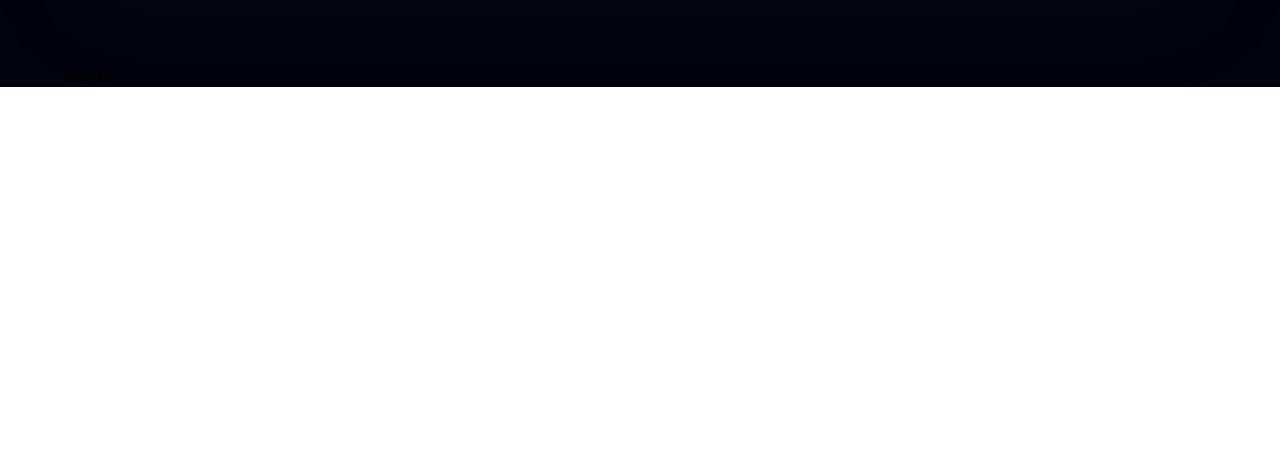
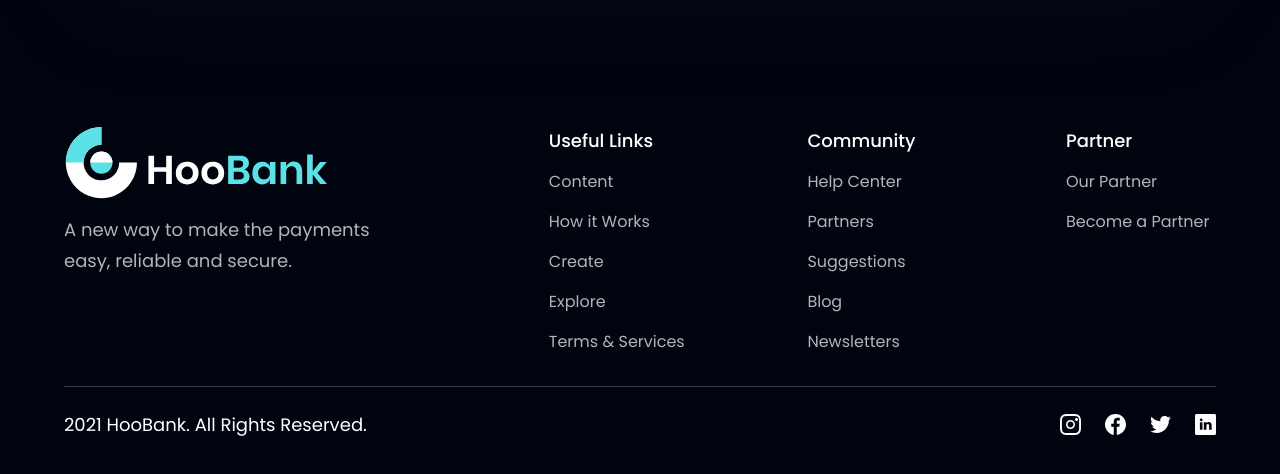
Before and after one commit to Sebregondi/bank_modern_app, a React (Vite) app in the folder bank_modern_app/: page / in a window 1280 px wide. Shown: the part 4323-4797 px from the top of the page. Before the commit the page ends 4410 px from the top, so only its background shows below. Built offline with nearby package versions, Linux system fonts and the light colour scheme.

Commit message:
footer completed

```diff
--- a/bank_modern_app/src/components/Footer.jsx
+++ b/bank_modern_app/src/components/Footer.jsx
@@ -1,9 +1,46 @@
-import React from 'react'
+import styles from "../style";
+import { logo } from "../assets";
+import { footerLinks, socialMedia } from "../constants";
 
-const Footer = () => {
-  return (
-    <div>Footer</div>
-  )
-}
+const Footer = () => (
+  <section className={`${styles.flexCenter} ${styles.paddingY} flex-col`}>
+    <div className={`${styles.flexStart} md:flex-row flex-col mb-8 w-full`}>
+      <div className="flex-1 flex flex-col justify-start mr-10">
+        <img src={logo} alt="hoobank" className="w-[266px] h-[72px]" object-contain />
+        <p className={`${styles.paragraph} mt-4 max-w-[310px]`}>A new way to make the payments easy, reliable and secure.</p>
+      </div>
+      <div className="flex-[1.5] w-full flex flex-row justify-between flex-wrap md:mt-0 mt-10">
+        {footerLinks.map((footerLink) => (
+          <div key={footerLink.key} className="flex flex-col ss:my-0 my-4 min-w-[150px]">
+            <h4 className="font-poppins font-medium text-[18px] leading-[27px] text-white">
+              {footerLink.title}
+            </h4>
+            <ul className="list-none mt-4">
+              {footerLink.links.map((link, index) => (
+                <li key={link.name} className={`font-poppins font-normal text-[16px] leading-[24px] text-dimWhite hover:text-secondary cursor-pointer ${index !== footerLink.links.length - 1 ? 'mb-4' : 'mb-0'}`}>
+                  {link.name}
+                </li>
+              ))}
+            </ul>
+          </div>
+        ))}
+      </div>
+    </div>
+
+    <div className="w-full flex justify-between items-center md:flex-row flex-col pt-6 border-t-[1px] border-t-[#3f3e45]">
+      <p className="font-poppins font-normal text-center text-[18px] leading-[27px] text-white">
+        2021 HooBank. All Rights Reserved.
+      </p>
+    <div className="flex flex-row md:mt-0 mt-6 ">
+        {socialMedia.map((social, index) => (
+          <img key={social.id} src={social.icon} alt={social.id}
+          className={`w-[21px] h-[21px] object-contain cursor-pointer
+          ${index !== socialMedia.length -1 ? 'mr-6' : 'mr-0'}`} />
+        ))}
+    </div>
+    </div>
+  </section>
+)
+
 
 export default Footer
```
